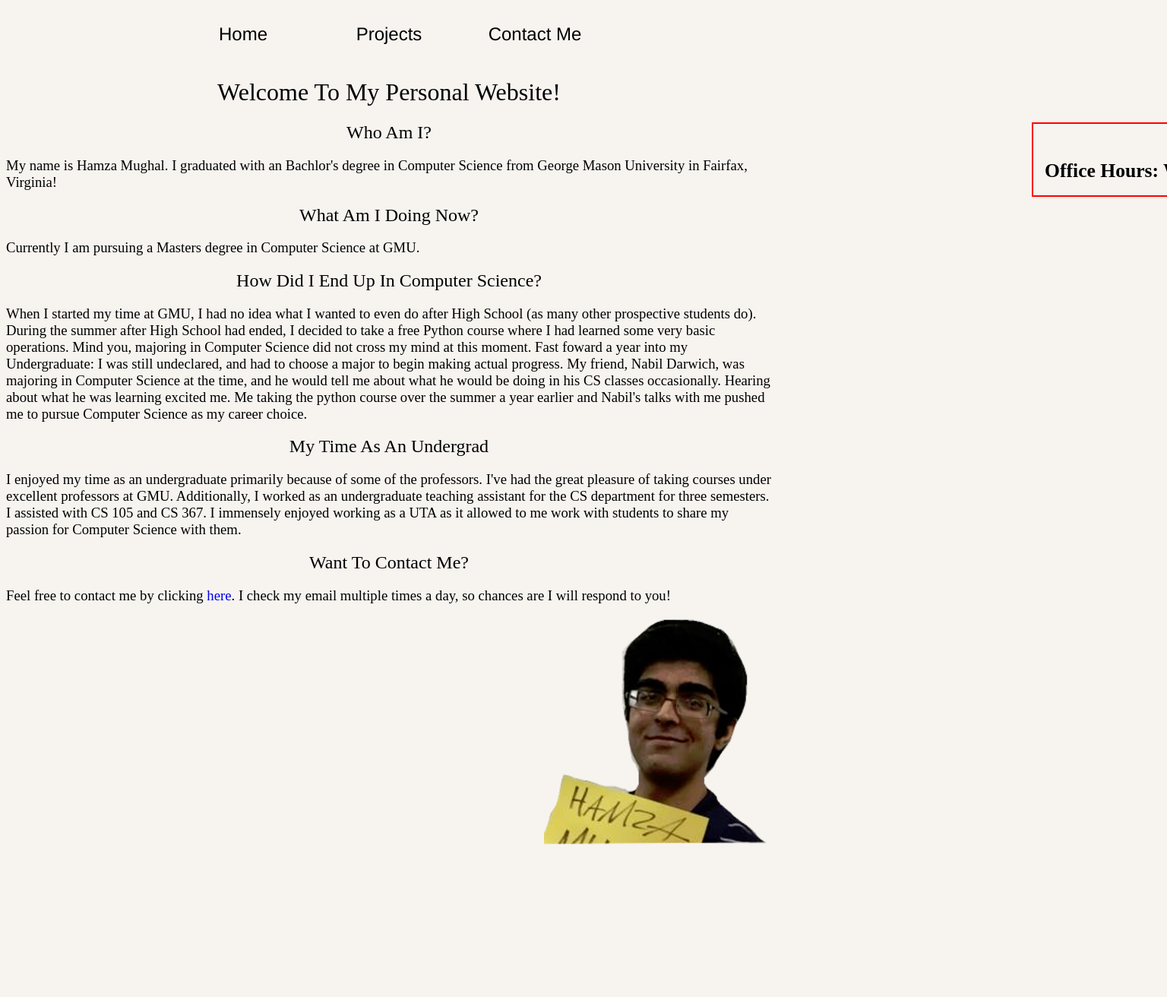
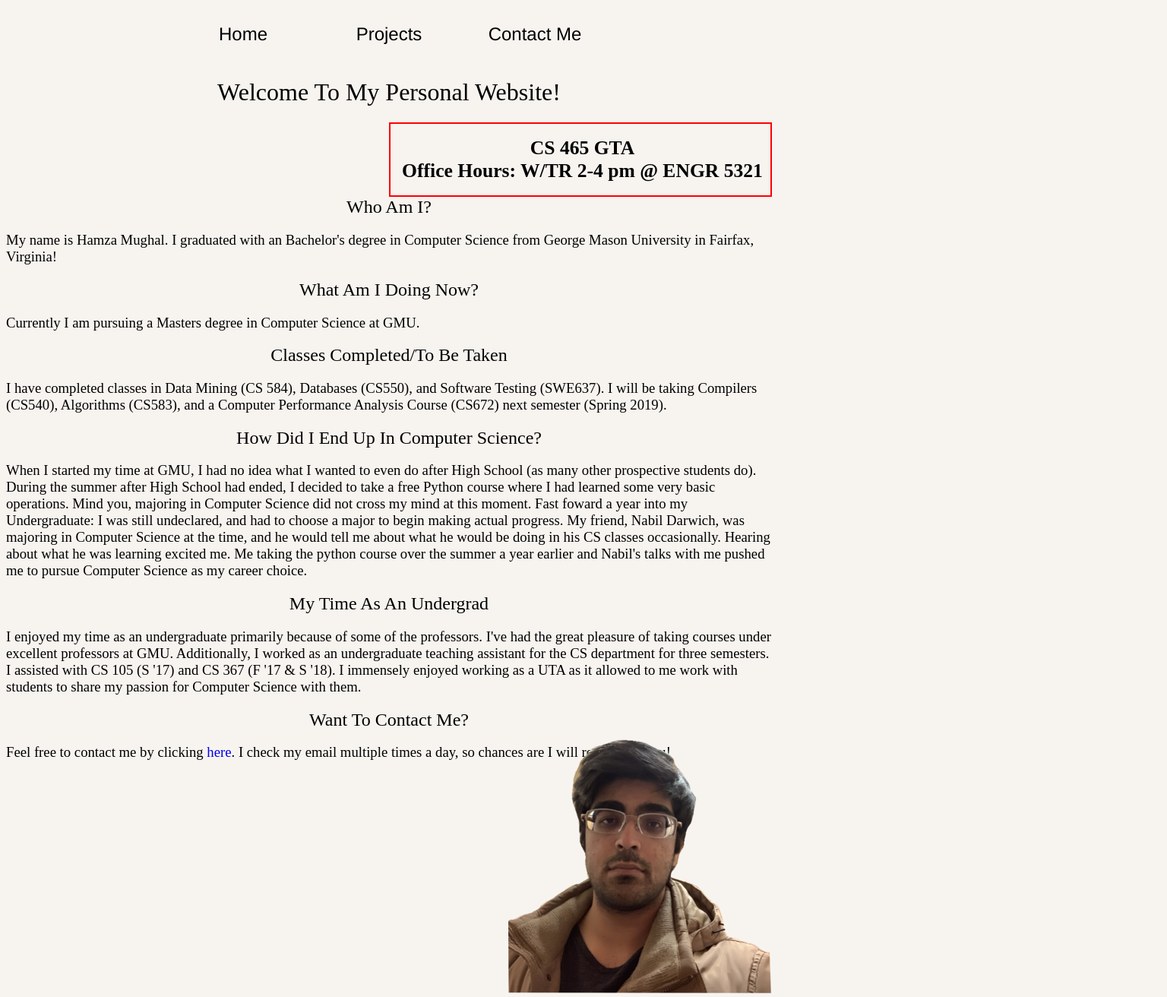
Before and after one commit to Hamza-Mughal/hamzamughal.com, a website: page public_html/index.html in a window 1024 px wide. Shown: the top 1312 px of the page at 76% size, 1536 px wide, since content can reach past the window. Before the commit the page ends 1112 px from the top, so only its background shows below. Drawn offline with nearby package versions, Linux system fonts and the light colour scheme; files whose address does not match are found by name.

Commit message:
more changes to site

```diff
--- a/public_html/index.html
+++ b/public_html/index.html
@@ -21,7 +21,7 @@
 <div class="paragraph">
   <h1 class="paragraph-header">Who Am I?</h1>
   <div class="paragraph-body">
-      <h3>My name is Hamza Mughal. I graduated with an Bachlor's degree
+      <h3>My name is Hamza Mughal. I graduated with an Bachelor's degree
       in Computer Science from George Mason University in Fairfax, Virginia!</h3>
   </div>
 </div>
@@ -30,6 +30,13 @@
   <div class="paragraph-body">
       <h3>Currently I am pursuing a
       Masters degree in Computer Science at GMU.</h3>
+  </div>
+</div>
+<div class="paragraph">
+  <h1 class="paragraph-header">Classes Completed/To Be Taken</h1>
+  <div class="paragraph-body">
+      <h3>I have completed classes in Data Mining (CS 584), Databases (CS550), and Software Testing (SWE637). I will be taking
+      Compilers (CS540), Algorithms (CS583), and a Computer Performance Analysis Course (CS672) next semester (Spring 2019).</h3>
   </div>
 </div>
 <div class="paragraph">
@@ -51,7 +58,7 @@
       <h3>I enjoyed my time as an undergraduate primarily because of some of the professors. I've had the great pleasure
       of taking courses under excellent professors at GMU.
       Additionally, I worked as an undergraduate teaching assistant for the CS department for three semesters. I assisted with
-      CS 105 and CS 367. I immensely enjoyed working as a UTA as it allowed to me work with students to share my passion for Computer Science with them.
+      CS 105 (S '17) and CS 367 (F '17 & S '18). I immensely enjoyed working as a UTA as it allowed to me work with students to share my passion for Computer Science with them.
     </h3>
   </div>
 </div>
@@ -70,7 +77,7 @@
   </div>
 </div>
 <div>
-  <img class="image" src="/selfie.png">
-</div>
+  <img class="image" src="/selfie-new_2_20.png">
+  </div>
 </body>
 </html>
--- a/public_html/scss/main.scss
+++ b/public_html/scss/main.scss
@@ -109,8 +109,10 @@ body {
   max-width: 40vw;
   width: auto;
   height: auto;
-  float:right;
   animation: fadein 3s;
+  display: block;
+  top: -175px;
+  float: right;
 }
 
 
@@ -151,7 +153,7 @@ body {
 .GTA-info {
   position: absolute;
   float: right;
-  padding-left: 1350px;
+  padding-left: 1250px;
   .textbox-border {
     width: 500px;
 border: solid red 2px;
@@ -162,3 +164,20 @@ border: solid red 2px;
     padding-left: 5px;
   }
 }
+
+@media all and (min-width:960px) and (max-width: 1024px) {
+  .GTA-info {
+    position: relative;
+    float: right;
+    padding-left: 1250px;
+    .textbox-border {
+      width: 500px;
+  border: solid red 2px;
+    }
+    .GTA-header {
+      font-size: 1.6em;
+      text-align: center;
+      padding-left: 5px;
+    }
+  }
+}
```
Also changed, not shown: public_html/css/main.css, public_html/images/selfie-new_2_20.png (added), 1 other file.
